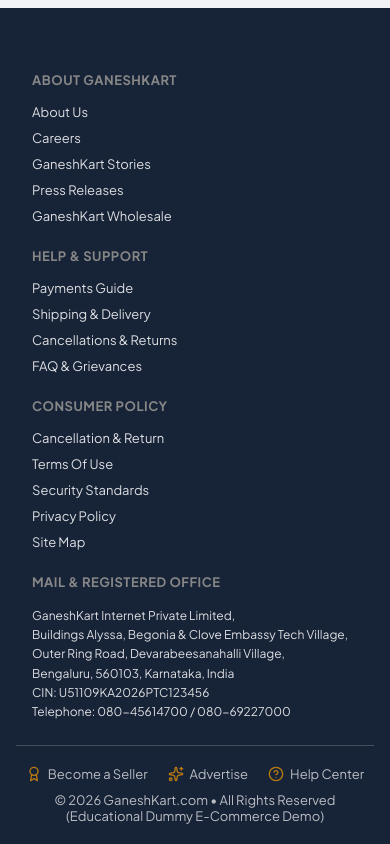
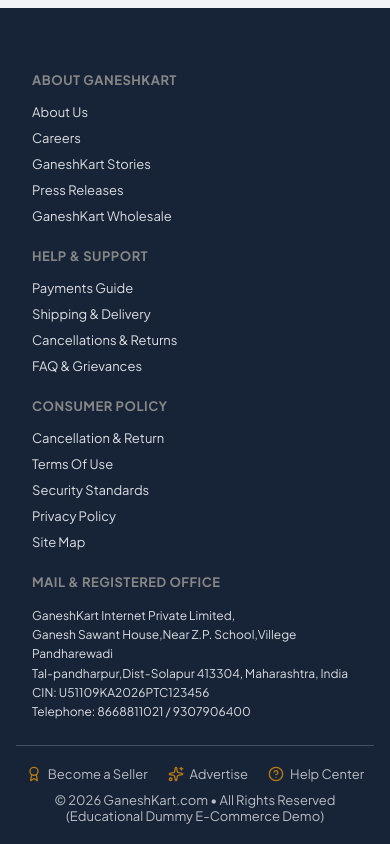
Before and after one commit to ganeshsawant8086-ux/GaneshKart, a React (Vite) app in the folder client/: page / in a window 390 px wide. Shown: the part 3356-4200 px from the top of the page. Built offline with nearby package versions, Linux system fonts and the light colour scheme; no server answers.

Commit message:
update footer registered office address and phone numbers

```diff
--- a/client/src/components/Footer.jsx
+++ b/client/src/components/Footer.jsx
@@ -41,11 +41,10 @@
           <div className="footer-col-title">Mail & Registered Office</div>
           <p style={{ fontSize: 12, lineHeight: 1.6, opacity: 0.85 }}>
             GaneshKart Internet Private Limited,<br />
-            Buildings Alyssa, Begonia & Clove Embassy Tech Village,<br />
-            Outer Ring Road, Devarabeesanahalli Village,<br />
-            Bengaluru, 560103, Karnataka, India<br />
+            Ganesh Sawant House,Near Z.P. School,Villege Pandharewadi<br />
+            Tal-pandharpur,Dist-Solapur 413304, Maharashtra, India<br />
             CIN: U51109KA2026PTC123456<br />
-            Telephone: 080-45614700 / 080-69227000
+            Telephone: 8668811021 / 9307906400
           </p>
         </div>
       </div>
```
